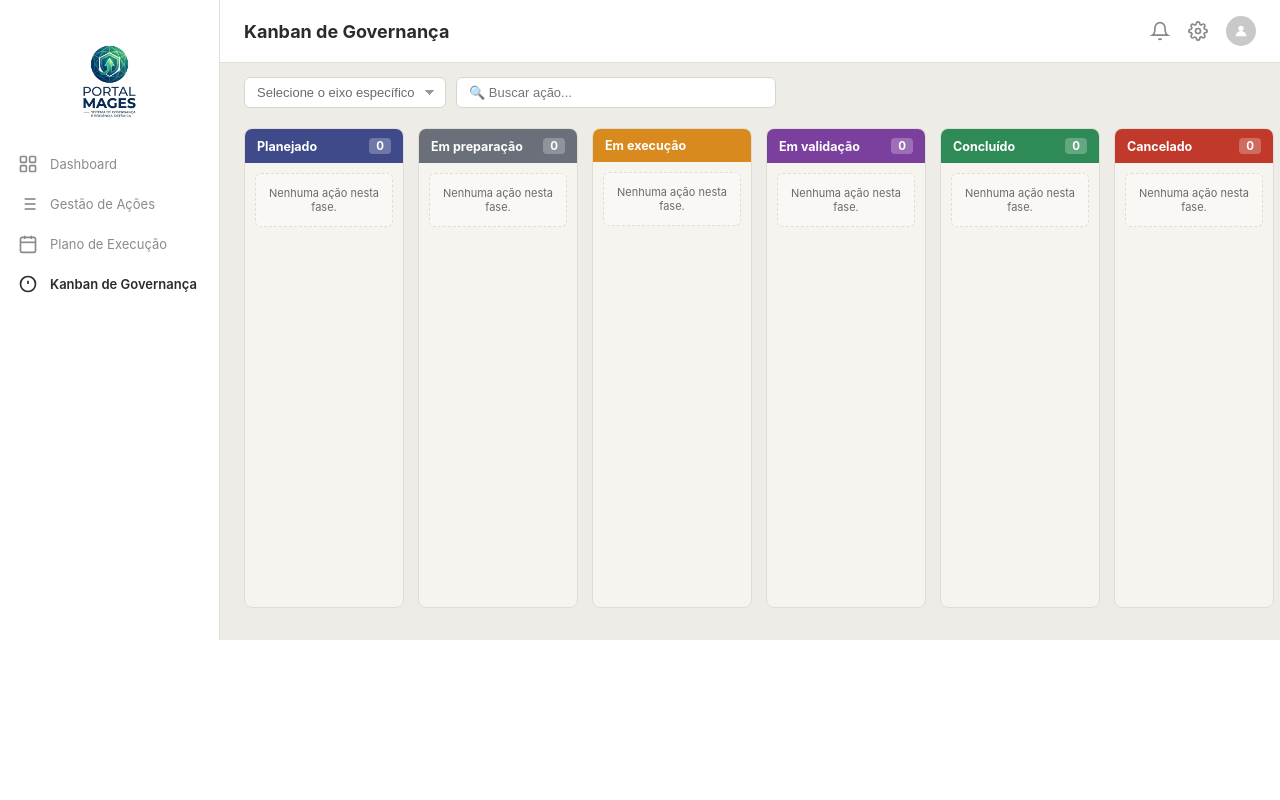
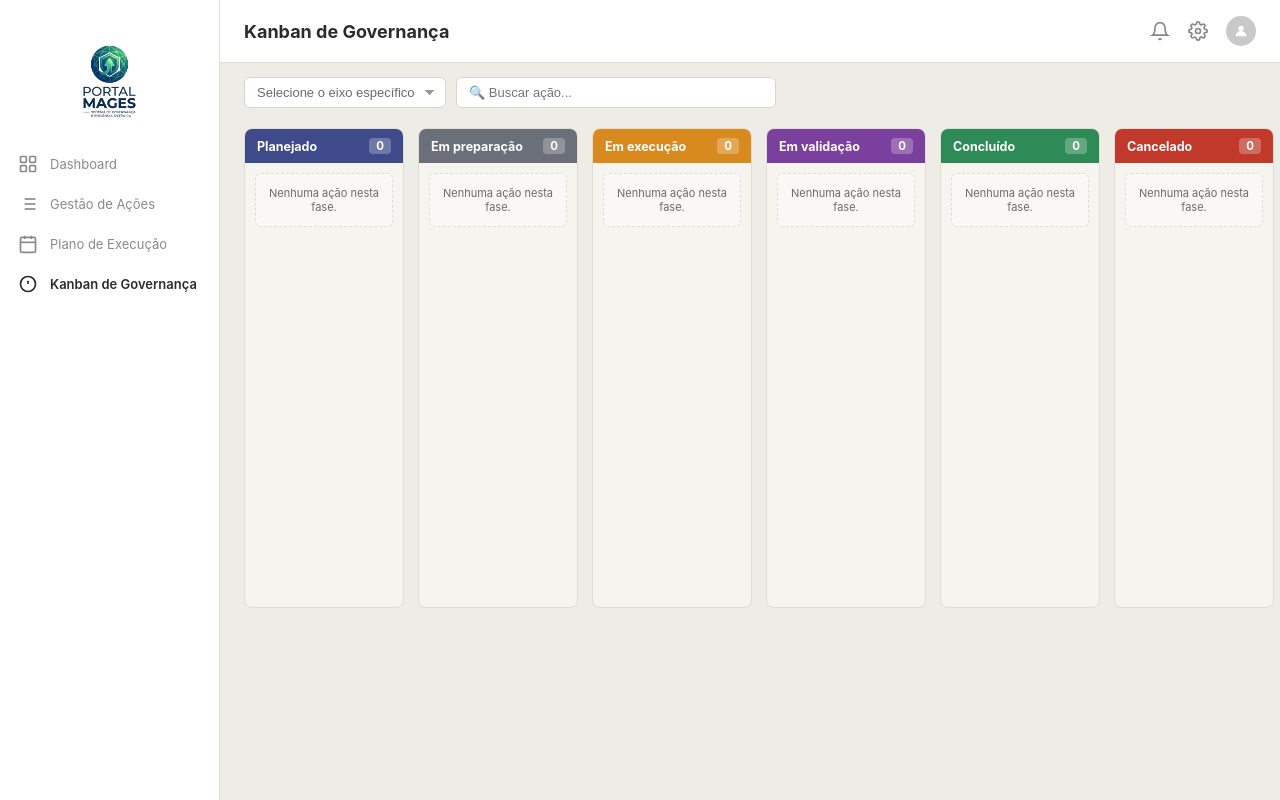
Before and after one commit to renatorag92/portal-mages, a Django app: template actions/templates/actions/kanban-governanca.html in a window 1280 px wide. Run offline with Django 5.2, Linux system fonts and the light colour scheme; the template is opened without the code that fills it, so the values that code supplies are empty.

Commit message:
fix: corrige layout responsivo e dropdown de status do kanban

```diff
--- a/actions/static/actions/css/kanban-governanca.css
+++ b/actions/static/actions/css/kanban-governanca.css
@@ -18,15 +18,19 @@
   box-sizing: border-box;
 }
 
+html {
+  height: 100%;
+}
+
 body {
   margin: 0;
   font-family: -apple-system, BlinkMacSystemFont, "Segoe UI", Roboto, Helvetica, Arial, sans-serif;
   background: #000;
   display: flex;
   justify-content: center;
-  align-items: center;
+  align-items: stretch;
   width: 100%;
-  min-height: 100%;
+  min-height: 100vh;
   padding: 0;
 }
 
@@ -38,12 +42,15 @@ body {
   border-radius: 0;
   overflow: hidden;
   box-shadow: none;
+  display: flex;
+  flex-direction: column;
 }
 
 .app {
   display: flex;
   background: var(--bg);
   min-height: 640px;
+  flex: 1;
 }
 
 /* Sidebar */
--- a/actions/templates/actions/kanban-governanca.html
+++ b/actions/templates/actions/kanban-governanca.html
@@ -114,7 +114,6 @@
                   <form action="{% url 'atualizar_status_acao' acao.id %}" method="post">
                     {% csrf_token %}
                     <select name="status" class="status-select" onchange="this.form.submit()">
-                      <option value="planejado">Planejado</option>
                       <option value="preparacao">Em preparação</option>
                       <option value="execucao">Em execução</option>
                       <option value="validacao">Em validação</option>
@@ -145,7 +144,6 @@
                     {% csrf_token %}
                     <select name="status" class="status-select" onchange="this.form.submit()">
                       <option value="planejado">Planejado</option>
-                      <option value="preparacao">Em preparação</option>
                       <option value="execucao">Em execução</option>
                       <option value="validacao">Em validação</option>
                       <option value="concluido">Concluído</option>
@@ -162,6 +160,7 @@
             <div class="column col-execucao">
               <div class="column-header">
                 <span>Em execução</span>
+                <span class="count">{{ kanban.execucao|length }}</span>
               </div>
               <div class="column-body">
                 {% for acao in kanban.execucao %}
@@ -174,7 +173,6 @@
                     <select name="status" class="status-select" onchange="this.form.submit()">
                       <option value="planejado">Planejado</option>
                       <option value="preparacao">Em preparação</option>
-                      <option value="execucao">Em execução</option>
                       <option value="validacao">Em validação</option>
                       <option value="concluido">Concluído</option>
                       <option value="cancelado">Cancelado</option>
@@ -204,7 +202,6 @@
                       <option value="planejado">Planejado</option>
                       <option value="preparacao">Em preparação</option>
                       <option value="execucao">Em execução</option>
-                      <option value="validacao">Em validação</option>
                       <option value="concluido">Concluído</option>
                       <option value="cancelado">Cancelado</option>
                     </select>
@@ -234,7 +231,6 @@
                       <option value="preparacao">Em preparação</option>
                       <option value="execucao">Em execução</option>
                       <option value="validacao">Em validação</option>
-                      <option value="concluido">Concluído</option>
                       <option value="cancelado">Cancelado</option>
                     </select>
                   </form>
```
